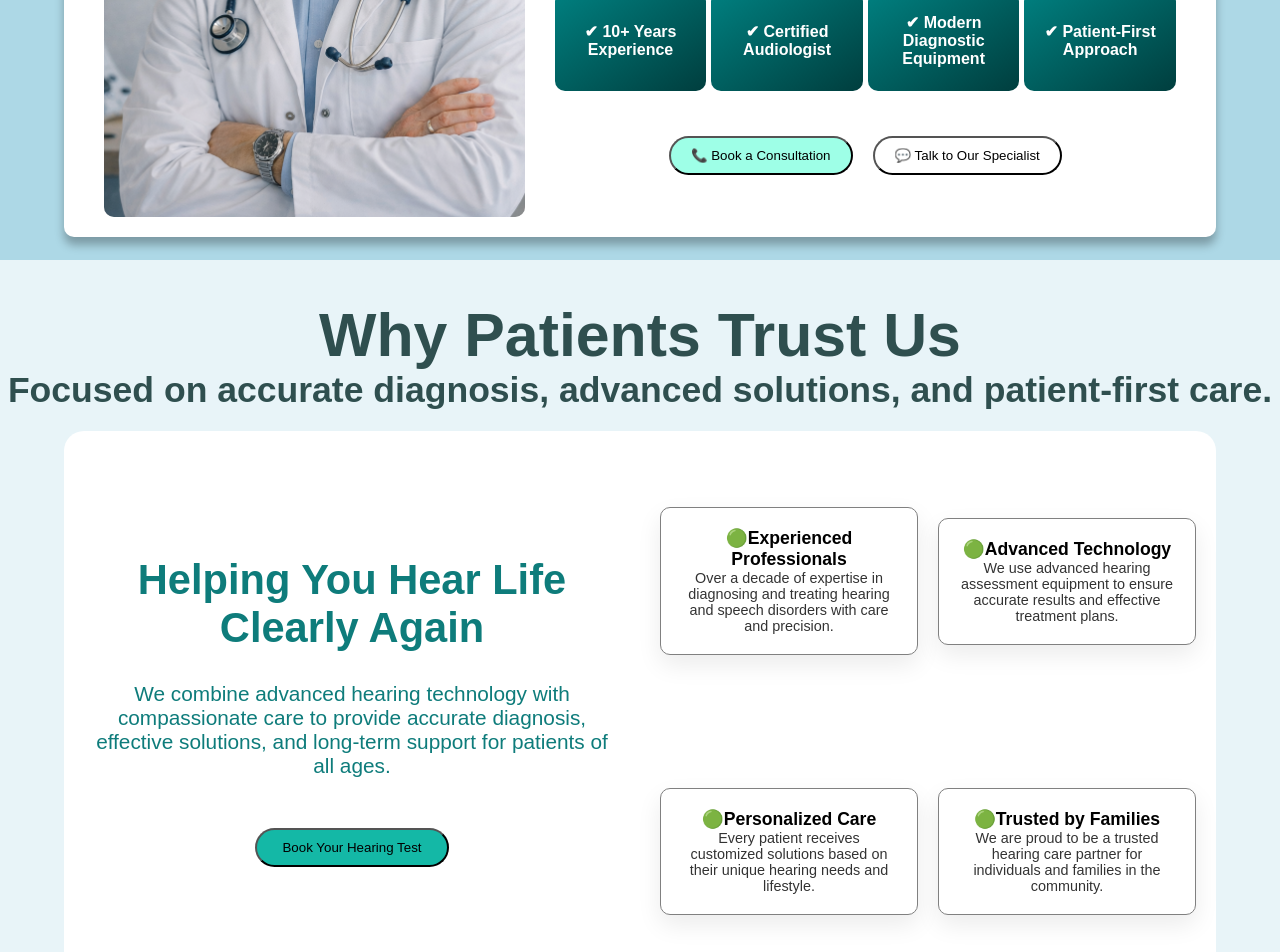
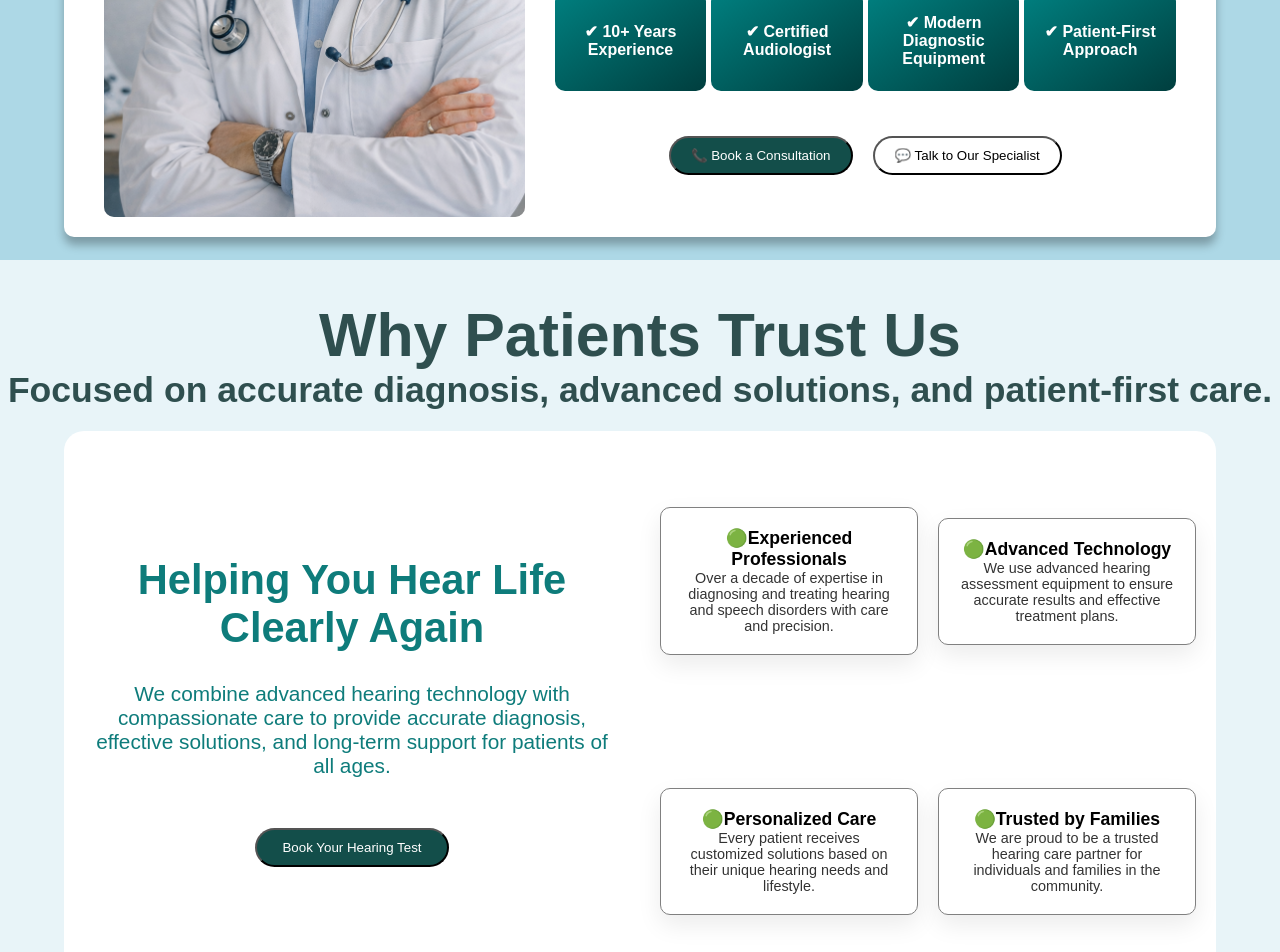
Before and after one commit to shauryacode-design/Hearing-clinic, a Next.js app: page / in a window 1280 px wide. Shown: the part 2140-3092 px from the top of the page. Built offline with nearby package versions, Linux system fonts and the light colour scheme.

Commit message:
Change button colors and backgrounds in CSS
Updated button styles in the third and fourth sections to improve visibility and aesthetics.

```diff
--- a/src/styles/globals.css
+++ b/src/styles/globals.css
@@ -368,8 +368,8 @@ html {
 .third-buttons button:first-child {
   padding: 10px 20px;
   border-radius: 20px;
-  color: black;
-  background: rgba(0, 255, 191, 0.381);
+  color: white;
+  background: #134E4A;
 }
 
 .third-buttons button:nth-child(2) {
@@ -379,7 +379,8 @@ html {
 }
 
 .third-buttons button:hover {
-  background: rgb(0, 255, 191);
+  background: #0e3633;
+  color:  white;
   cursor: pointer;
 }
 
@@ -497,14 +498,12 @@ html {
   padding: 10px 25px;
   margin-top: 20px;
   border-radius: 20px;
-  color: black;
-  background-color: #14B8A6;
+  color: white;
+  background-color: #134E4A;
 }
 
 .fourth-left button:hover {
-  background-color: #99F6E4;
-  font-weight: bold;
-  padding: 10px 20px;
+  background-color: #0d3431;
   cursor: pointer;
 }
 
@@ -879,6 +878,7 @@ html {
   text-decoration: none;
   border-radius: 25px;
   font-size: 14px;
+  cursor: pointer;
 }
 
 .footer-btn:hover {
```
